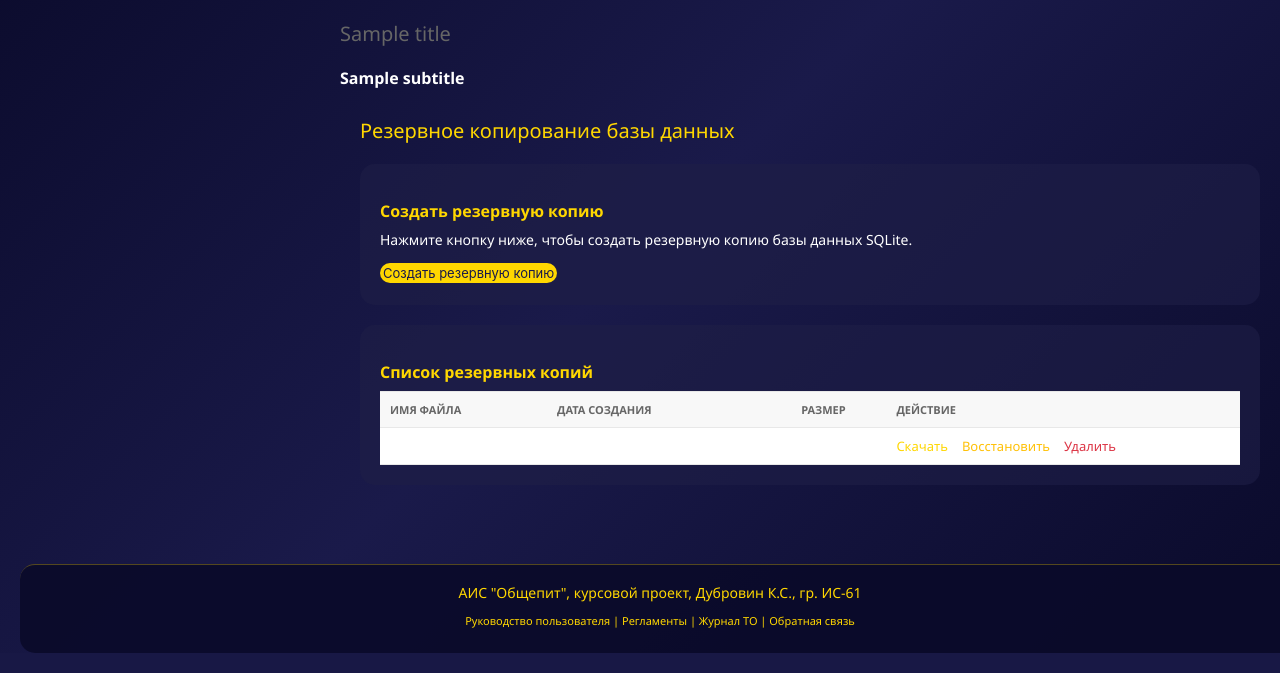
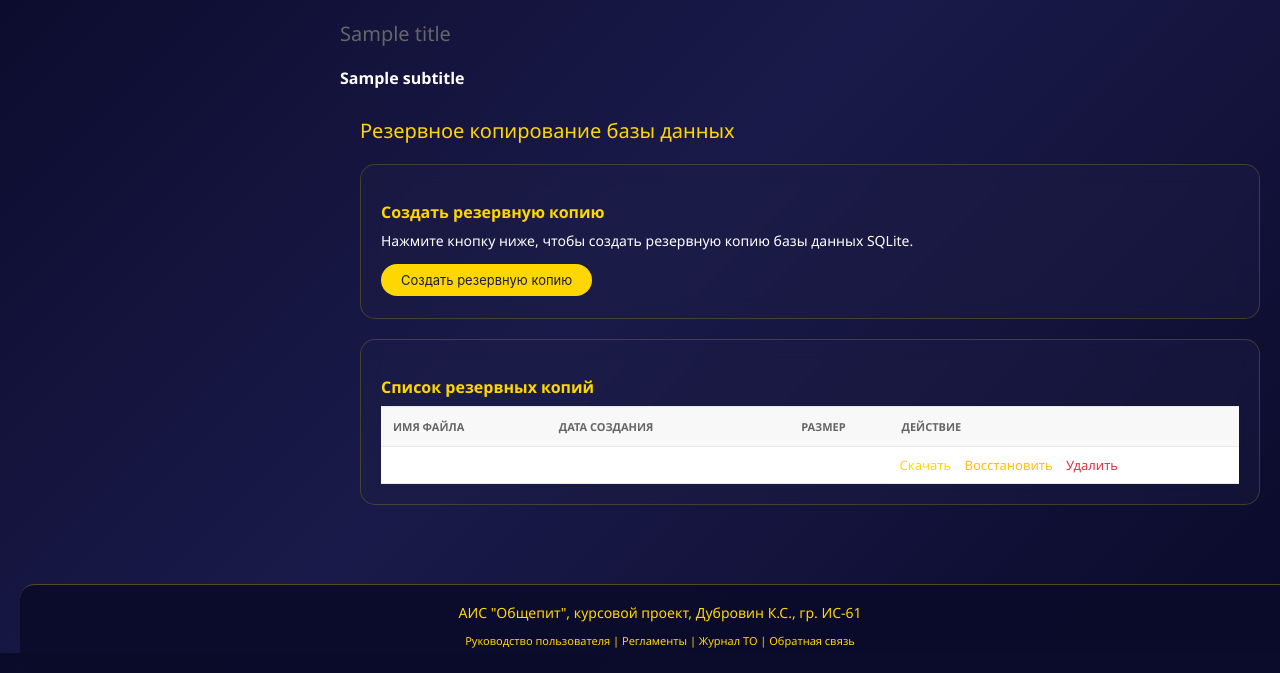
Before and after one commit to kotp2001/obshepit-ais, a Django app: template templates/backup.html in a window 1280 px wide. Shown: the part 147-820 px from the top of the page. Run offline with Django 4.2, Linux system fonts and the light colour scheme; the template is opened without the code that fills it: most values are stand-ins (such as "Sample title", 1, 10 or a date in 2020).

Commit message:
Update backup.html

```diff
--- a/templates/backup.html
+++ b/templates/backup.html
@@ -4,35 +4,36 @@
 <div style="padding: 20px;">
     <h1 style="color: #ffd700;">Резервное копирование базы данных</h1>
 
-    <div style="background: rgba(30,30,70,0.6); border-radius: 15px; padding: 20px; margin-top: 20px;">
+    <div style="background: rgba(30,30,70,0.4); backdrop-filter: blur(10px); border-radius: 15px; padding: 20px; margin-top: 20px; border: 1px solid rgba(255,215,0,0.2);">
         <h2 style="color: #ffd700;">Создать резервную копию</h2>
         <p style="color: white;">Нажмите кнопку ниже, чтобы создать резервную копию базы данных SQLite.</p>
         <form method="post" action="/admin/backup/">
             {% csrf_token %}
-            <button type="submit" class="button" style="background: #ffd700; color: #1a1a4a;">Создать резервную копию</button>
+            <button type="submit" class="button" style="background: #ffd700; color: #1a1a4a; border-radius: 20px; padding: 8px 20px;">Создать резервную копию</button>
         </form>
     </div>
 
-    <div style="background: rgba(30,30,70,0.6); border-radius: 15px; padding: 20px; margin-top: 20px;">
+    <div style="background: rgba(30,30,70,0.4); backdrop-filter: blur(10px); border-radius: 15px; padding: 20px; margin-top: 20px; border: 1px solid rgba(255,215,0,0.2);">
         <h2 style="color: #ffd700;">Список резервных копий</h2>
-        <table style="width: 100%; color: white;">
+        <div class="table-responsive">
+            <table style="width: 100%; color: white; border-collapse: collapse;">
                 <thead>
-                <tr style="background: #1a1a4a;">
-                    <th style="padding: 10px;">Имя файла</th>
-                    <th style="padding: 10px;">Дата создания</th>
-                    <th style="padding: 10px;">Размер</th>
-                    <th style="padding: 10px;">Действие</th>
+                    <tr style="background: rgba(26,26,74,0.9);">
+                        <th style="padding: 12px; text-align: left;">Имя файла</th>
+                        <th style="padding: 12px; text-align: left;">Дата создания</th>
+                        <th style="padding: 12px; text-align: left;">Размер</th>
+                        <th style="padding: 12px; text-align: left;">Действие</th>
                     </tr>
                 </thead>
                 <tbody>
                     {% for backup in backups %}
-                <tr style="border-bottom: 1px solid rgba(255,255,255,0.2);">
+                    <tr style="border-bottom: 1px solid rgba(255,255,255,0.1);">
                         <td style="padding: 10px;">{{ backup.name }}</td>
                         <td style="padding: 10px;">{{ backup.date }}</td>
                         <td style="padding: 10px;">{{ backup.size }} KB</td>
                         <td style="padding: 10px;">
-                        <a href="/admin/backup/download/{{ backup.name }}/" style="color: #ffd700;">Скачать</a> |
-                        <a href="/admin/backup/restore/{{ backup.name }}/" style="color: #ffc107;" onclick="return confirm('Восстановить базу из этой копии? Текущие данные будут заменены.')">Восстановить</a> |
+                            <a href="/admin/backup/download/{{ backup.name }}/" style="color: #ffd700; margin-right: 10px;">Скачать</a>
+                            <a href="/admin/backup/restore/{{ backup.name }}/" style="color: #ffc107; margin-right: 10px;" onclick="return confirm('Восстановить базу из этой копии? Текущие данные будут заменены.')">Восстановить</a>
                             <a href="/admin/backup/delete/{{ backup.name }}/" style="color: #dc3545;" onclick="return confirm('Удалить эту копию?')">Удалить</a>
                         </td>
                     </tr>
@@ -45,4 +46,20 @@
             </table>
         </div>
     </div>
+</div>
+
+<style>
+    .table-responsive {
+        overflow-x: auto;
+    }
+    .button {
+        transition: all 0.1s ease;
+    }
+    .button:hover {
+        transform: translateY(-1px);
+    }
+    .button:active {
+        transform: translateY(1px);
+    }
+</style>
 {% endblock %}
```
Lines whose indentation alone changed are shown as unchanged.
